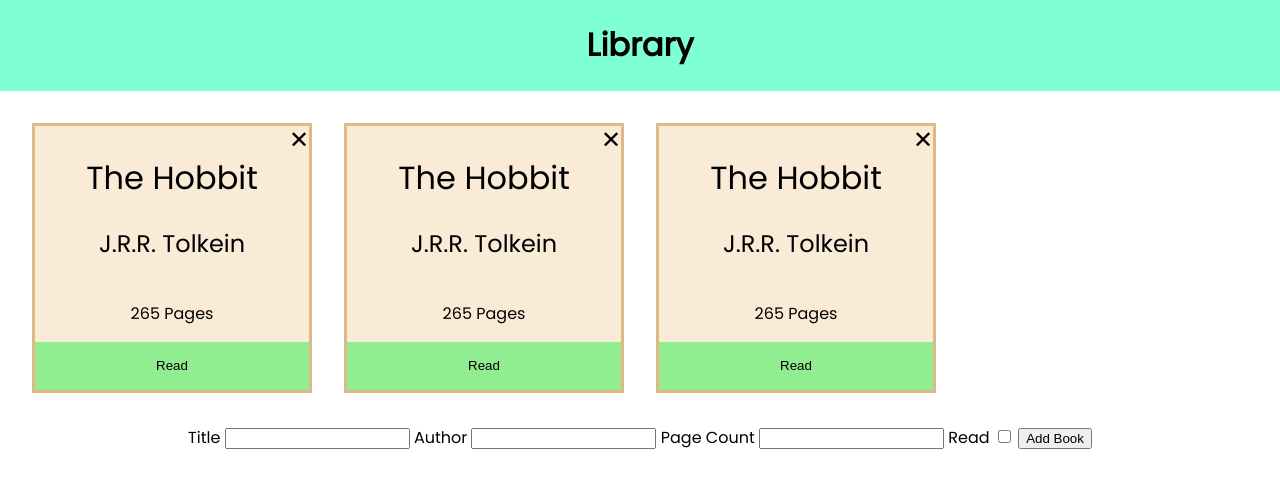
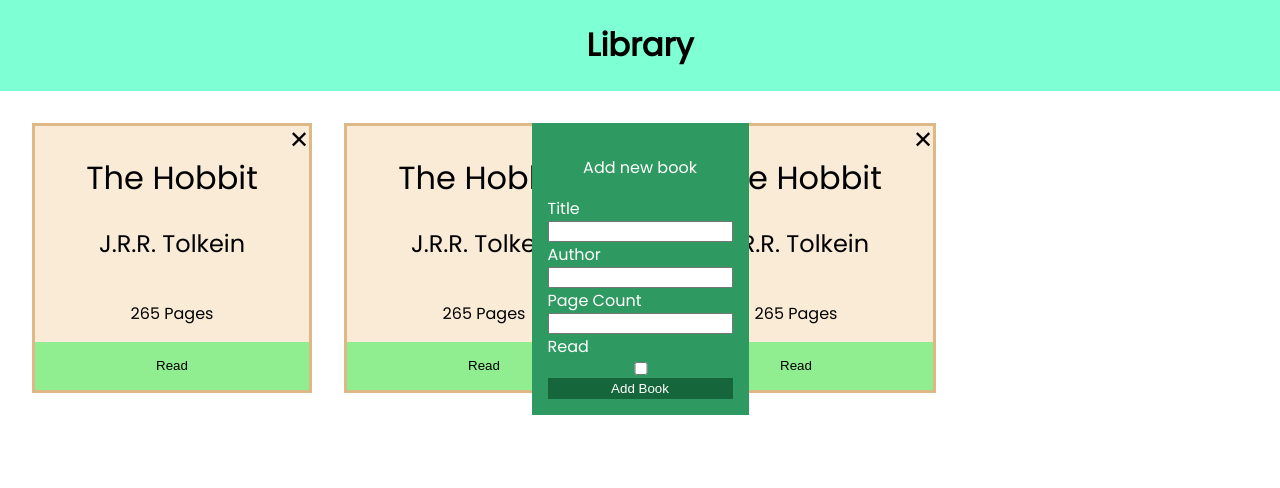
Before and after one commit to LedaThemis/odin-library, a plain HTML site: page index.html in a window 1280 px wide. Drawn offline with Linux system fonts and the light colour scheme.

Commit message:
style add book form

```diff
--- a/index.html
+++ b/index.html
@@ -41,12 +41,13 @@
                 <button class="book--read--button read">Read</button>
             </div>
         </div>
-        <form>
+        <form id="add-book-form">
+            <p>Add new book</p>
             <label for="title">Title</label>
-            <input type="text" id="title">
-            <label for="author">Author</label>
+            <input type="text" id="title" required>
+            <label for="author" required>Author</label>
             <input type="text" id="author">
-            <label for="pages">Page Count</label>
+            <label for="pages" required>Page Count</label>
             <input type="number" id="pages">
             <label for="isRead">Read</label>
             <input type="checkbox" id="isRead">
--- a/styles.css
+++ b/styles.css
@@ -84,3 +84,26 @@ body {
 .remove--book--button:hover {
   color: red;
 }
+
+/* FORM */
+#add-book-form {
+  position: fixed;
+  display: flex;
+  flex-direction: column;
+
+  color: white;
+  background-color: #2e9960;
+  padding: 1rem;
+}
+
+#add-book-form > p {
+  align-self: center;
+}
+
+#add-book-form > button {
+  border: none;
+  color: white;
+  padding: 0.2rem;
+  background-color: #15673b;
+  cursor: pointer;
+}
```
